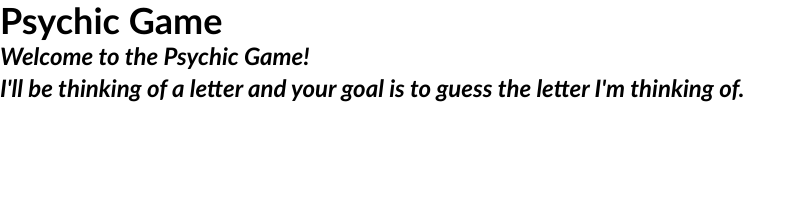
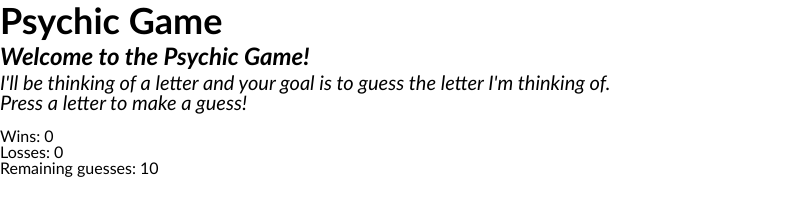
Before and after one commit to JHaarla/Psychic-Game, a plain HTML site: page index.html in a window 1280 px wide. Shown: the whole page, without its empty margins (0-806 px from the left). Drawn offline with Linux system fonts and the light colour scheme.

Commit message:
added html display elements via JS. Still need to complete game logic...

```diff
--- a/assets/css/style.css
+++ b/assets/css/style.css
@@ -16,6 +16,12 @@ h3 {
     line-height: 2rem;
 }
 
+h5 {
+    font-size: 20px;
+    font-style: italic;
+}
+
+
 p {
     font-size: 16px;
 }
--- a/assets/javascript/game.js
+++ b/assets/javascript/game.js
@@ -5,17 +5,53 @@ var alphabet = ["a", "b", "c", "d", "e", "f", "g", "h", "i", "j", "k", "l", "m",
 // Variables that hold wins, losses, guesses left, & already guessed letters. Wins & losses will increment. Guesses left will decrement.
 var wins = 0;
 var losses = 0;
-var guessesLeft = 9;
+var guessesLeft = 10;
 var yourGuesses = []; //contents of this array will be pushed in per user choices captured from their guesses.
 
 // Variables that hold references to the places in the HTML. We'll display updated values here.
 var winsText = document.getElementById("wins-text");
 var lossesText = document.getElementById("losses-text");
-var guessesLeft = document.getElementById("guessesLeft-text");
-var guessedLetters = document.getElementById("guessProgress-text");
+var guessesLeftText = document.getElementById("guessesLeft-text");
+var guessedLettersText = document.getElementById("guessProgress-text");
 
 // Chooses a random letter from the alphabet array and assigns it to compChoice
 var compChoice = alphabet[Math.floor(Math.random() * alphabet.length)];
 
-// Logs compChoice to console for testing puroses
+// Logs compChoice to console for testing purposes
 console.log(compChoice);
+
+    //displays wins & losses
+    winsText.textContent = "Wins: " + wins;
+    lossesText.textContent = "Losses: " + losses;
+
+    // guesses left goes here
+    guessesLeftText.textContent = "Remaining guesses: " + guessesLeft;
+
+
+// This function is ran when a user presses a key.
+document.onkeyup = function(guess) {
+
+    // sets userGuess to the key pressed
+    var userGuess = guess.key;
+
+    // log user keypress to console - for testing
+    console.log("User pressed: " + userGuess);
+
+    //pushes user input to yourGuesses array
+    yourGuesses.push(userGuess);
+
+    //log yourGuesses to the console - for testing
+    console.log("array: " + yourGuesses);
+
+    //displays user's guessed letters
+    guessedLettersText.textContent = "You have guessed: " + yourGuesses;
+
+    //logic to determine if player guessed correctly
+    // if ()
+
+
+
+
+
+
+}
--- a/index.html
+++ b/index.html
@@ -9,7 +9,7 @@
     <link rel="stylesheet" href="assets/css/reset.css">
     <link rel="stylesheet" href="assets/css/style.css">
 
-    <script type="text/javascript" src="assets/javascript/game.js"></script>
+    <!-- <script type="text/javascript" src="assets/javascript/game.js"></script> -->
 
 
 </head>
@@ -17,13 +17,21 @@
 
     <!-- These elements will always be visible on the screen -->
     <h1>Psychic Game</h1>
-    <h3>Welcome to the Psychic Game! <br>I'll be thinking of a letter and your goal is to guess the letter I'm thinking of.</h3>
-
+    <h3>Welcome to the Psychic Game!</h3>
+    <h5>I'll be thinking of a letter and your goal is to guess the letter I'm thinking of.</h5>
+    <h5 id="instructions-text">Press a letter to make a guess!</h5>
+    <br>
     <!-- These are text placeholders that will be written to from javascript -->
     <p id="wins-text"></p>
     <p id="losses-text"></p>
     <p id="guessesLeft-text"></p>
     <p id="guessProgress-text"></p>
 
+
+
+
+    <script type="text/javascript" src="assets/javascript/game.js"></script>
+
+
 </body>
 </html>
```
